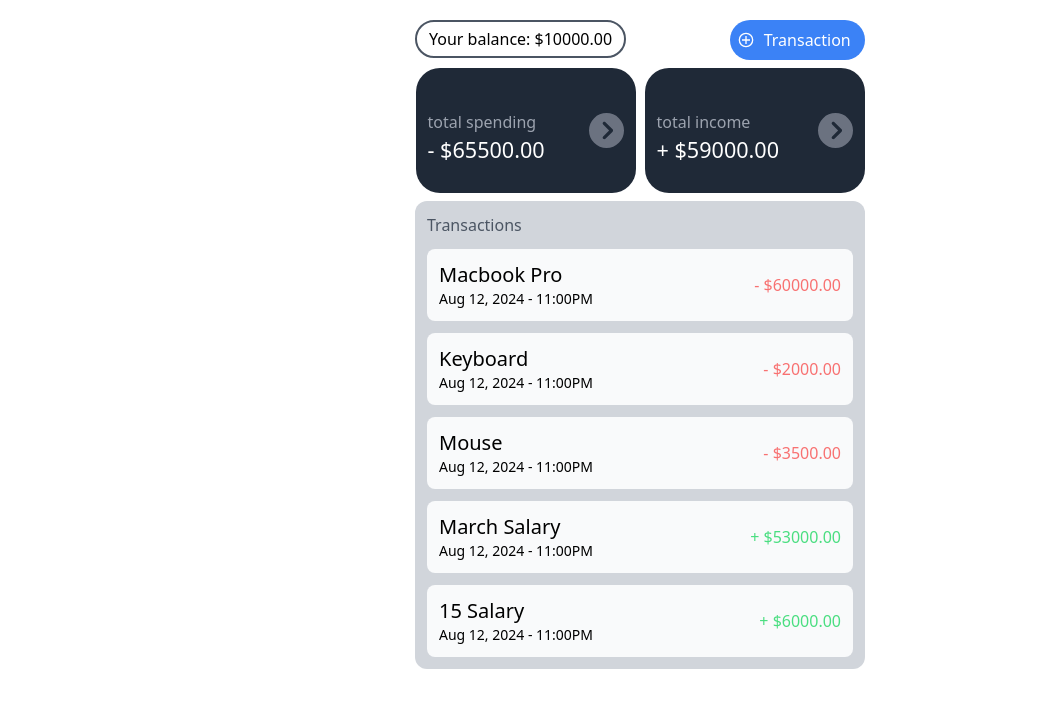
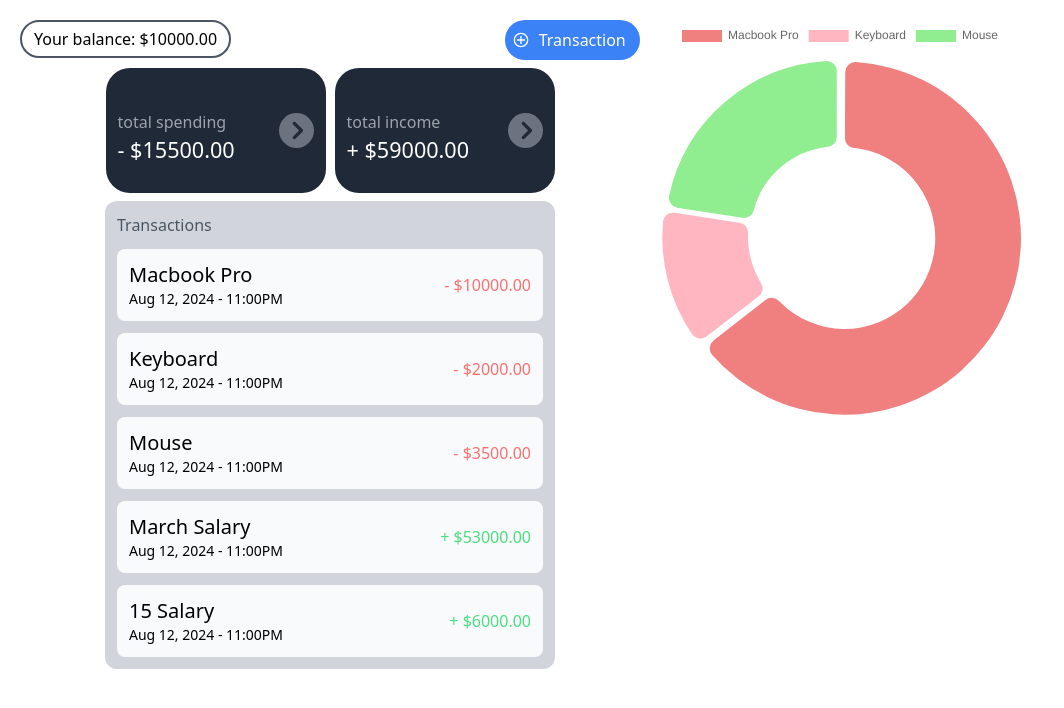
Before and after one commit to weraldco/ExpenseTrackerApp, a React (Vite) app: page / in a window 1280 px wide. Shown: the top 708 px of the page, without its empty margins (0-1064 px from the left). Built offline with nearby package versions, Linux system fonts and the light colour scheme.

Commit message:
added a graphjs

```diff
--- a/package.json
+++ b/package.json
@@ -11,7 +11,9 @@
   },
   "dependencies": {
     "@reduxjs/toolkit": "^2.2.7",
+    "chart.js": "^4.4.4",
     "react": "^18.3.1",
+    "react-chartjs-2": "^5.2.0",
     "react-dom": "^18.3.1",
     "react-icons": "^5.3.0",
     "react-redux": "^9.1.2",
--- /dev/null
+++ b/src/components/ExpenseChart.tsx
@@ -0,0 +1,57 @@
+import {
+	ArcElement,
+	BarElement,
+	CategoryScale,
+	Chart as ChartJS,
+	Legend,
+	LinearScale,
+	plugins,
+	Title,
+	Tooltip,
+} from 'chart.js';
+import { Doughnut } from 'react-chartjs-2';
+import { useSelector } from 'react-redux';
+ChartJS.register(
+	CategoryScale,
+	Legend,
+	LinearScale,
+	BarElement,
+	Title,
+	Tooltip,
+	BarElement,
+	ArcElement
+);
+
+import { RootState } from '../reduxStore/store';
+
+export default function ExpenseChart() {
+	const data = useSelector((state: RootState) => state.expense);
+	const expenses = data.filter((item) => item.type === 'expense');
+	const pieChartData = {
+		labels: expenses.map((item) => item.description),
+		datasets: [
+			{
+				label: 'Expenses',
+				data: expenses.map((item) => item.amount),
+				backgroundColor: [
+					'lightcoral',
+					'lightpink',
+					'lightgreen',
+					'red',
+					'darkblue',
+				],
+				borderColor: 'transparent',
+				hoverOffset: 4,
+				borderWidth: 5,
+				borderRadius: 10,
+				offset: 20,
+			},
+		],
+	};
+	const options = {};
+	return (
+		<>
+			<Doughnut options={options} data={pieChartData} />
+		</>
+	);
+}
--- /dev/null
+++ b/src/components/FAKEDATA.ts
@@ -0,0 +1,43 @@
+export const lineChartData = {
+	labels: [
+		'Monday',
+		'Tuesday',
+		'Wednesday',
+		'Thursday',
+		'Friday',
+		'Saturday',
+		'Sunday',
+	],
+	datasets: [
+		{
+			label: 'Steps',
+			data: [3000, 5000, 4500, 6000, 8000, 7000, 9000],
+			borderColor: 'rgb(75,192,192)',
+		},
+	],
+};
+
+export const barChartData = {
+	labels: ['Rent', 'Groceries', 'Utilities', 'Entertainment', 'Transportation'],
+	datasets: [
+		{
+			labels: 'Expenses',
+			data: [1200, 300, 150, 180, 100],
+			backgroundColor: ['maroon', 'red', 'blue', 'orange', 'yellow'],
+			borderColor: ['yellow', 'orange', 'blue', 'red', 'maroon'],
+			borderWidth: 1,
+		},
+	],
+};
+
+export const pieChartData = {
+	labels: ['Facebook', 'Instagram', 'Twitter', 'Youtube', 'LinkedIn'],
+	datasets: [
+		{
+			label: 'Time spent',
+			data: [120, 60, 50, 30, 50],
+			backgroundColor: ['blue', 'orange', 'skyblue', 'red', 'darkblue'],
+			hoverOffset: 4,
+		},
+	],
+};
--- a/src/pages/Home.tsx
+++ b/src/pages/Home.tsx
@@ -1,6 +1,7 @@
 import { useState } from 'react';
 import { GrAddCircle } from 'react-icons/gr';
 import { useSelector } from 'react-redux';
+import ExpenseChart from '../components/ExpenseChart';
 import Expenses from '../components/Expenses';
 import Modal from '../components/Modal';
 import TotalAmountCard from '../components/TotalAmountCard';
@@ -25,7 +26,8 @@ export default function Home() {
 	return (
 		<>
 			<Modal onClick={handleCloseModal} isModalShow={isModalShow} />
-			<div className="p-5 grid place-content-center ">
+
+			<div className="p-5 grid grid-cols-2 place-content-center ">
 				<div className="grid place-content-center gap-2 relative">
 					<div className=" absolute top-0 rounded-full px-3 py-[.3rem]  border-gray-600 border-[2px]">
 						<UserBalance />
@@ -37,6 +39,7 @@ export default function Home() {
 						<GrAddCircle />
 						<span className="-ml-10">Transaction</span>
 					</button>
+
 					<div className="grid grid-cols-2 mt-12 gap-2 place-items-center">
 						<TotalAmountCard type="spending" amount={totalSpending} />
 						<TotalAmountCard type="income" amount={totalIncome} />
@@ -45,6 +48,9 @@ export default function Home() {
 						<Expenses componentType="" />
 					</div>
 				</div>
+				<div className="w-[400px] h-[400px] grid place-items-center">
+					<ExpenseChart />
+				</div>
 			</div>
 		</>
 	);
--- a/src/reduxStore/slice/expenseSlice.ts
+++ b/src/reduxStore/slice/expenseSlice.ts
@@ -10,7 +10,7 @@ export type ExpenseT = {
 const dummyData = [
 	{
 		description: 'Macbook Pro',
-		amount: 60000,
+		amount: 10000,
 		type: 'expense',
 	},
 	{
```
Also changed, not shown: 1 other file (tests, documents, lock files or other folders).
